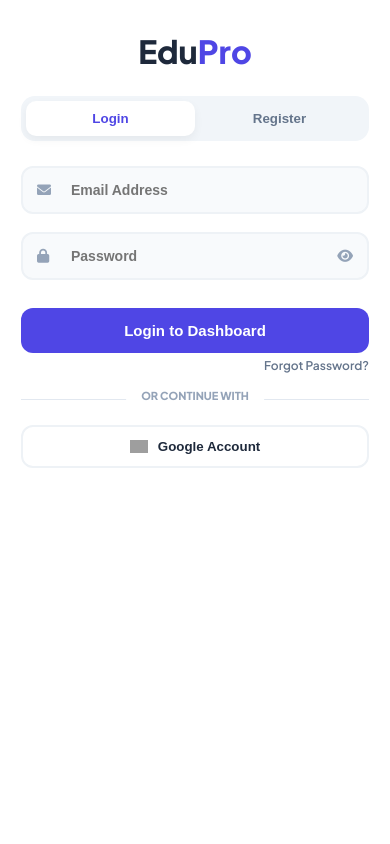
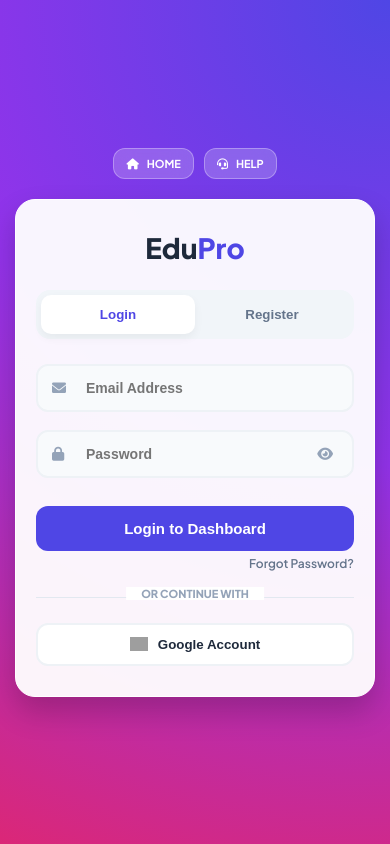
Before and after one commit to avishkaravindu06/LMS, a Flask app: page / in a window 390 px wide. Run offline with Flask 3, Linux system fonts and the light colour scheme; some libraries are stand-ins or nearby versions; grey boxes are pictures that could not be loaded.

Commit message:
Refactor and enhance CSS styles for login page

```diff
--- a/static/style.css
+++ b/static/style.css
@@ -5,12 +5,12 @@
     --primary-hover: #4338ca;
     --secondary: #9333ea;
     --accent: #db2777;
-    --glass: rgba(255, 255, 255, 0.98);
+    --glass: rgba(255, 255, 255, 0.95);
     --text-main: #1e293b;
     --text-muted: #64748b;
 }
 
-/* 1. Basic Reset - ප්‍රධාන වශයෙන්ම box-sizing එක වැදගත් */
+/* 1. Global Reset */
 * {
     margin: 0;
     padding: 0;
@@ -23,7 +23,9 @@ body.login-body {
     flex-direction: column;
     align-items: center;
     justify-content: center;
+    /* PC සහ Mobile දෙකටම එකම Gradient එක */
     background: radial-gradient(circle at top right, var(--primary), var(--secondary), var(--accent));
+    background-attachment: fixed; /* Scroll කිරීමේදී පසුබිම වෙනස් නොවීමට */
     font-family: 'Plus Jakarta Sans', sans-serif;
     padding: 20px;
 }
@@ -32,7 +34,7 @@ body.login-body {
 .top-nav-bar {
     display: flex;
     gap: 15px;
-    margin-bottom: 30px;
+    margin-bottom: 25px;
     width: 100%;
     max-width: 420px;
     justify-content: center;
@@ -40,13 +42,14 @@ body.login-body {
 
 .nav-btn {
     text-decoration: none;
-    padding: 10px 20px;
+    padding: 10px 18px;
     border-radius: 12px;
     font-weight: 700;
     font-size: 13px;
     background: rgba(255, 255, 255, 0.2);
     color: white;
     backdrop-filter: blur(10px);
+    -webkit-backdrop-filter: blur(10px);
     border: 1px solid rgba(255,255,255,0.3);
     transition: 0.3s;
     display: flex;
@@ -59,15 +62,21 @@ body.login-body {
     background: rgba(255, 255, 255, 0.3);
 }
 
-/* 3. Glass Container - Screenshot එකේ දිගු පටි හරිගස්සන තැන */
+/* 3. Glass Container */
 .glass-container {
     background: var(--glass);
     padding: 40px 30px;
     border-radius: 24px;
     box-shadow: 0 25px 50px -12px rgba(0, 0, 0, 0.4);
     width: 100%;
-    max-width: 420px; /* පෙට්ටියේ පළල */
+    max-width: 420px;
     border: 1px solid rgba(255,255,255,1);
+    animation: fadeIn 0.6s ease-out;
+}
+
+@keyframes fadeIn {
+    from { opacity: 0; transform: translateY(20px); }
+    to { opacity: 1; transform: translateY(0); }
 }
 
 .logo {
@@ -90,7 +99,7 @@ body.login-body {
 .tab-buttons button {
     flex: 1;
     border: none;
-    padding: 10px;
+    padding: 12px;
     border-radius: 10px;
     cursor: pointer;
     font-weight: 700;
@@ -104,11 +113,11 @@ body.login-body {
     box-shadow: 0 4px 10px rgba(0,0,0,0.05);
 }
 
-/* 5. Input Groups - Screenshot එකේ ප්‍රශ්නය විසඳීම */
+/* 5. Input Groups */
 .input-group {
     position: relative;
     margin-bottom: 18px;
-    width: 100%; /* අනිවාර්යයෙන්ම 100% විය යුතුයි */
+    width: 100%;
 }
 
 .input-group i:not(.toggle-password) {
@@ -122,7 +131,7 @@ body.login-body {
 }
 
 .input-group input {
-    width: 100%; /* මෙය පෙට්ටිය ඇතුළත රඳවා ගනී */
+    width: 100%;
     padding: 14px 45px 14px 48px;
     border: 2px solid #eef2f6;
     border-radius: 12px;
@@ -132,7 +141,7 @@ body.login-body {
     transition: 0.3s;
     background: #f8fafc;
     color: var(--text-main);
-    display: block; /* Inline-block වෙනුවට block දමන්න */
+    display: block;
 }
 
 .input-group input:focus {
@@ -141,7 +150,6 @@ body.login-body {
     box-shadow: 0 0 0 4px rgba(79, 70, 229, 0.1);
 }
 
-/* Eye Icon */
 .toggle-password {
     position: absolute;
     right: 16px;
@@ -151,8 +159,8 @@ body.login-body {
     color: #94a3b8;
     font-size: 14px;
     z-index: 2;
+    padding: 5px;
 }
-.toggle-password:hover { color: var(--primary); }
 
 /* 6. Buttons */
 .premium-btn {
@@ -202,7 +210,7 @@ body.login-body {
     top: -10px;
     left: 50%;
     transform: translateX(-50%);
-    background: var(--glass);
+    background: white;
     padding: 0 15px;
     font-size: 11px;
     color: #94a3b8;
@@ -212,18 +220,55 @@ body.login-body {
 
 .forgot-container { text-align: right; margin-bottom: 15px; }
 .forgot-link { font-size: 12px; color: var(--text-muted); text-decoration: none; font-weight: 600; }
-.forgot-link:hover { color: var(--primary); }
 
-/* Reset header in forgot password */
-.reset-header { display: flex; align-items: center; gap: 15px; margin-bottom: 20px; }
-.back-btn {
-    background: #f1f5f9; border: none; width: 35px; height: 35px; border-radius: 10px;
-    cursor: pointer; display: flex; align-items: center; justify-content: center;
+/* 7. Responsive Fix (Mobile එකට විශේෂයෙන්) */
+@media (max-width: 480px) {
+    body.login-body {
+        padding: 15px;
+        /* Mobile එකේදීත් gradient එක එලෙසම තබා ගත්තා */
+        background: radial-gradient(circle at top right, var(--primary), var(--secondary), var(--accent));
+        justify-content: center;
+    }
+
+    .glass-container {
+        padding: 30px 20px;
+        border-radius: 20px;
+        max-width: 100%;
+        box-shadow: 0 15px 30px rgba(0,0,0,0.2);
+    }
+
+    .top-nav-bar {
+        gap: 10px;
+        margin-bottom: 20px;
+    }
+
+    .nav-btn {
+        padding: 8px 12px;
+        font-size: 11px;
+    }
+
+    .logo { font-size: 28px; }
 }
 
-/* 7. Responsive Fix */
-@media (max-width: 480px) {
-    .glass-container { padding: 30px 20px; border-radius: 0; min-height: 100vh; max-width: 100%; }
-    body.login-body { padding: 0; background: white; }
-    .top-nav-bar { display: none; }
+/* OTP Input Styling */
+.otp-inputs {
+    display: flex;
+    gap: 10px;
+    justify-content: center;
+    margin-bottom: 20px;
 }
+.otp-inputs input {
+    width: 45px;
+    height: 50px;
+    text-align: center;
+    font-size: 20px;
+    font-weight: 700;
+    border: 2px solid #eef2f6;
+    border-radius: 10px;
+    background: #f8fafc;
+}
+.otp-inputs input:focus {
+    border-color: var(--primary);
+    outline: none;
+    background: white;
+}
```
